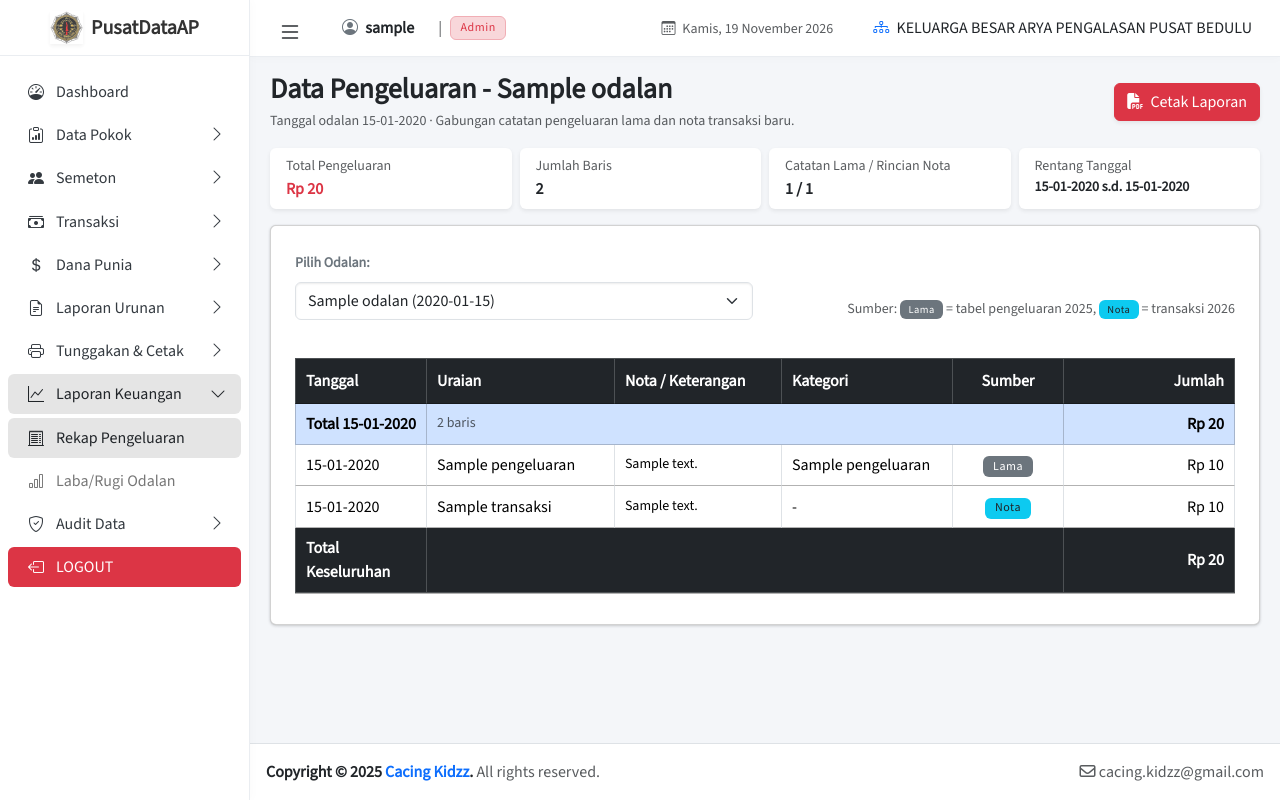
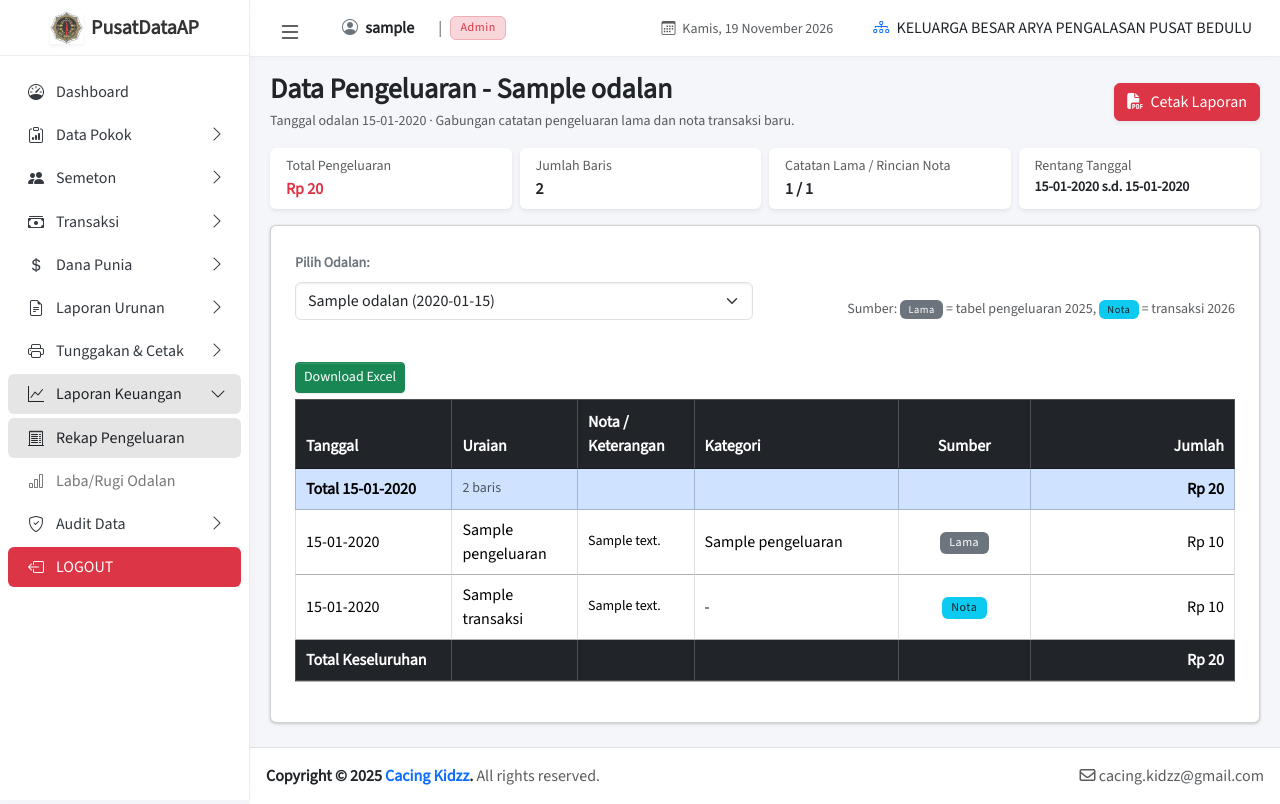
Before and after one commit to cacingkidzz/arya-pengalasan, a PHP site: page /CLI/admin/index.php?menu=laporan_pengeluaran&id_piodalan=1 in a window 1280 px wide. Run offline with PHP 8.4, Linux system fonts and the light colour scheme; the visitor is signed in with stand-in values (Sample User, id 1); tables that the repository leaves empty hold one stand-in row (values such as "Sample post"); a stand-in replaces the project's code that opens the database connection; some libraries are stand-ins or nearby versions.

Commit message:
Perbaiki DataTables Incorrect column count di laporan pengeluaran (6 td per baris, empty state di luar tabel)

```diff
--- a/admin/konten/laporan_pengeluaran.php
+++ b/admin/konten/laporan_pengeluaran.php
@@ -245,7 +245,19 @@ if ($items) {
 
                 <div class="row mt-3">
                     <div class="col-12">
+                        <?php if (empty($grouped_pengeluarans)): ?>
+                            <div class="alert alert-info mb-0">
+                                <i class="fa-solid fa-inbox me-1"></i>
+                                Tidak ada data pengeluaran untuk odalan ini.
+                            </div>
+                        <?php else: ?>
                         <div class="table-responsive">
+                            <!--
+                                Semua baris <tbody> WAJIB berisi tepat 6 <td> (sesuai 6 <th>).
+                                Jangan memakai colspan di sini: DataTables menghitung jumlah
+                                elemen <td> (colspan tetap dihitung 1) sehingga muncul
+                                "Incorrect column count" (tn/18).
+                            -->
                             <table id="pengeluaranTable" class="table table-bordered table-hover align-middle">
                                 <thead class="table-dark">
                                     <tr>
@@ -258,20 +270,13 @@ if ($items) {
                                     </tr>
                                 </thead>
                                 <tbody>
-                                    <?php if (empty($grouped_pengeluarans)): ?>
-                                        <tr>
-                                            <td colspan="6" class="text-center py-4 text-muted">
-                                                <i class="fa-solid fa-inbox fa-2x mb-2 d-block"></i>
-                                                Tidak ada data pengeluaran untuk odalan ini.
-                                            </td>
-                                        </tr>
-                                    <?php else: ?>
                                     <?php foreach ($grouped_pengeluarans as $tanggal => $data): ?>
                                         <tr class="table-primary">
                                             <td><b>Total <?= $esc($fmt_tanggal($tanggal)) ?></b></td>
-                                                <td colspan="4" class="text-muted small">
-                                                    <?= (int) count($data['items']) ?> baris
-                                                </td>
+                                            <td class="text-muted small"><?= (int) count($data['items']) ?> baris</td>
+                                            <td></td>
+                                            <td></td>
+                                            <td></td>
                                             <td class="text-end"><b><?= $esc($rupiah($data['total'])) ?></b></td>
                                         </tr>
 
@@ -295,13 +300,16 @@ if ($items) {
 
                                     <tr class="table-dark">
                                         <td><b>Total Keseluruhan</b></td>
-                                            <td colspan="4"></td>
+                                        <td></td>
+                                        <td></td>
+                                        <td></td>
+                                        <td></td>
                                         <td class="text-end"><b><?= $esc($rupiah($totalKeseluruhan)) ?></b></td>
                                     </tr>
-                                    <?php endif; ?>
                                 </tbody>
                             </table>
                         </div>
+                        <?php endif; ?>
                     </div>
                 </div>
             </div>
```
Lines whose indentation alone changed are shown as unchanged.
